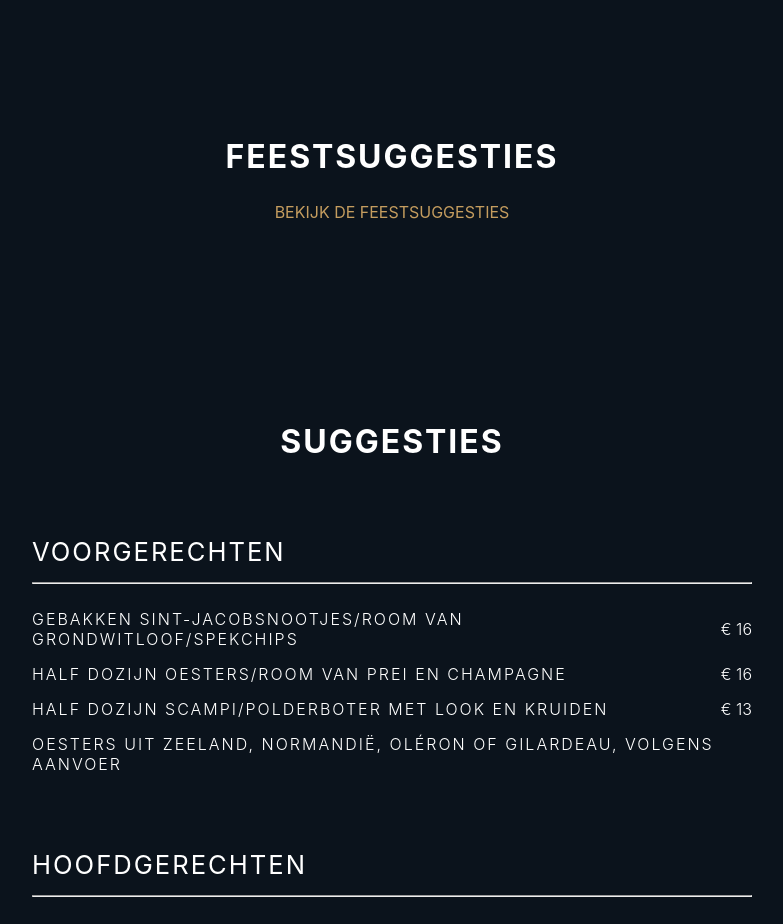
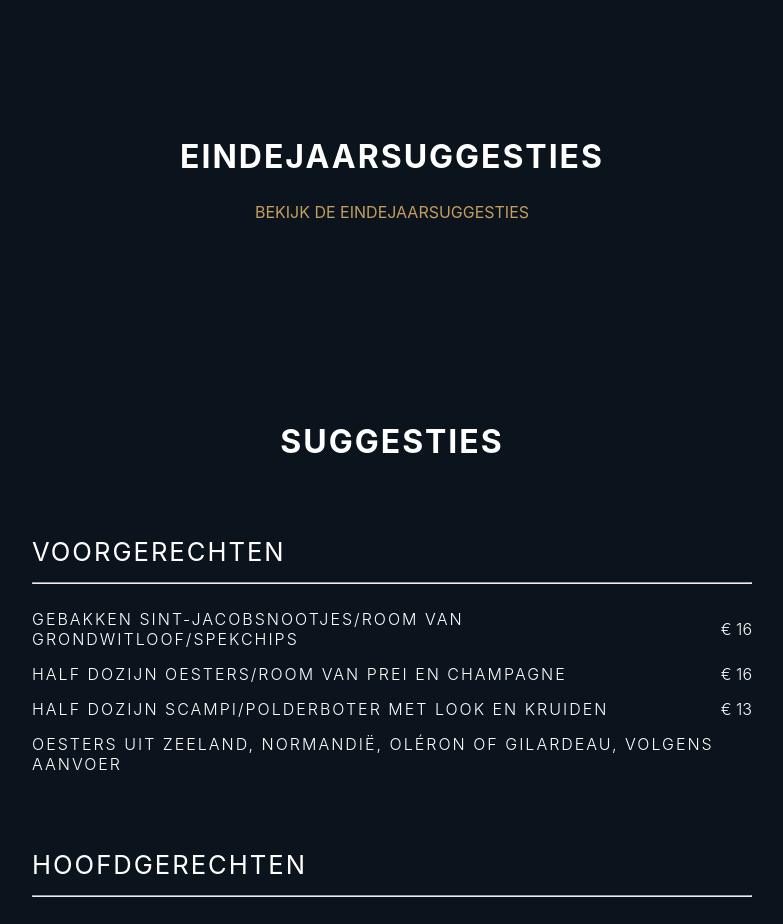
Before and after one commit to ianvln/capecod.next, a Next.js app: page / in a window 1280 px wide. Shown: the part 1860-2784 px from the top of the page, without its empty margins (248-1031 px from the left). Built offline with nearby package versions, Linux system fonts and the light colour scheme; a web font is replaced by a local one.

Commit message:
Eindejaarsuggesties

```diff
--- a/pages/index.tsx
+++ b/pages/index.tsx
@@ -37,11 +37,11 @@ const Home: NextPage = () => {
 
       <section id="suggestions-ye" style={{...sectionStyle, paddingTop: 120}}>
         <Fade triggerOnce>
-          <h1 style={sectionTitleStyle}> Feestsuggesties </h1>
+          <h1 style={sectionTitleStyle}> Eindejaarsuggesties </h1>
         </Fade>
 
         <div className="primary" style={{textAlign: 'center', textTransform: 'uppercase'}}>
-          <a target="_blank" href="/pdf/feestuggesties-2023-NL.pdf"> Bekijk de feestsuggesties </a>
+          <a target="_blank" href="/pdf/feestuggesties-2023-NL.pdf"> Bekijk de Eindejaarsuggesties </a>
         </div>
       </section>
 
```
